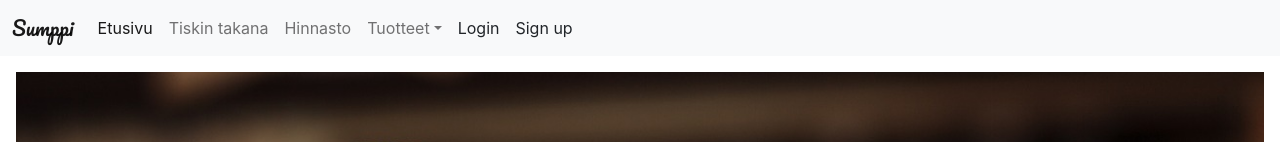
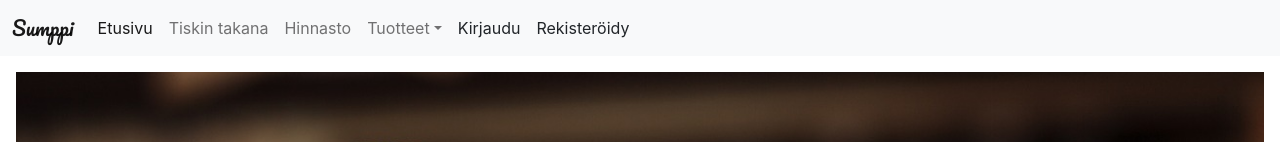
Before and after one commit to Ennikatariina/Verkkopalveluprojekti_ryhma9, a React (Create React App) app: page / in a window 1280 px wide. Shown: the top 142 px of the page. Built offline with nearby package versions, Linux system fonts and the light colour scheme.

Commit message:
kirjaudu sisään/rekisteröidynimien vaihto

```diff
--- a/src/components/Navbar.js
+++ b/src/components/Navbar.js
@@ -30,10 +30,10 @@ export default function Navbar() {
               </ul>
             </li>
             <li className="nav-item">
-              <a href="#" className="nav-link link-dark px-2">Login</a>
+              <a href="#" className="nav-link link-dark px-2">Kirjaudu</a>
               </li>
             <li className="nav-item">
-              <a href="#" className="nav-link link-dark px-2">Sign up</a>
+              <a href="#" className="nav-link link-dark px-2">Rekisteröidy</a>
             </li>
           </ul>
         </div>
```
